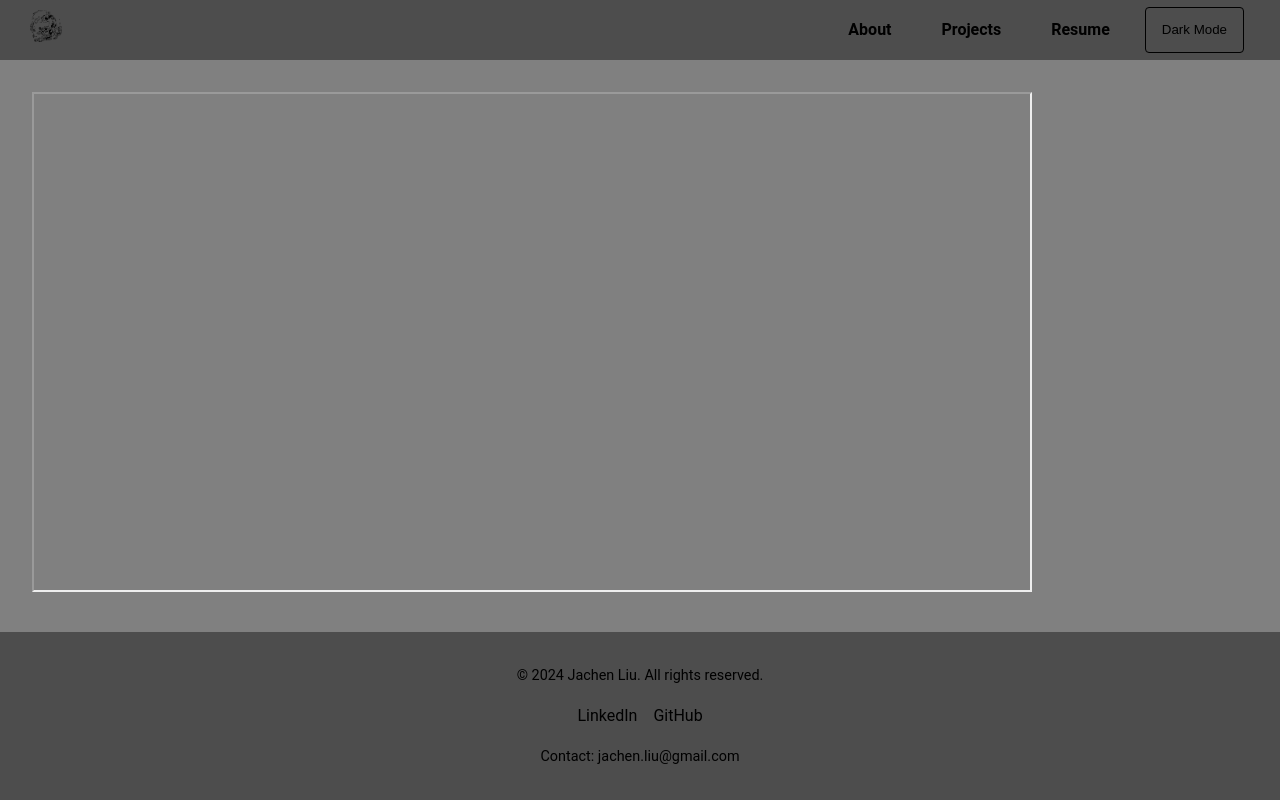
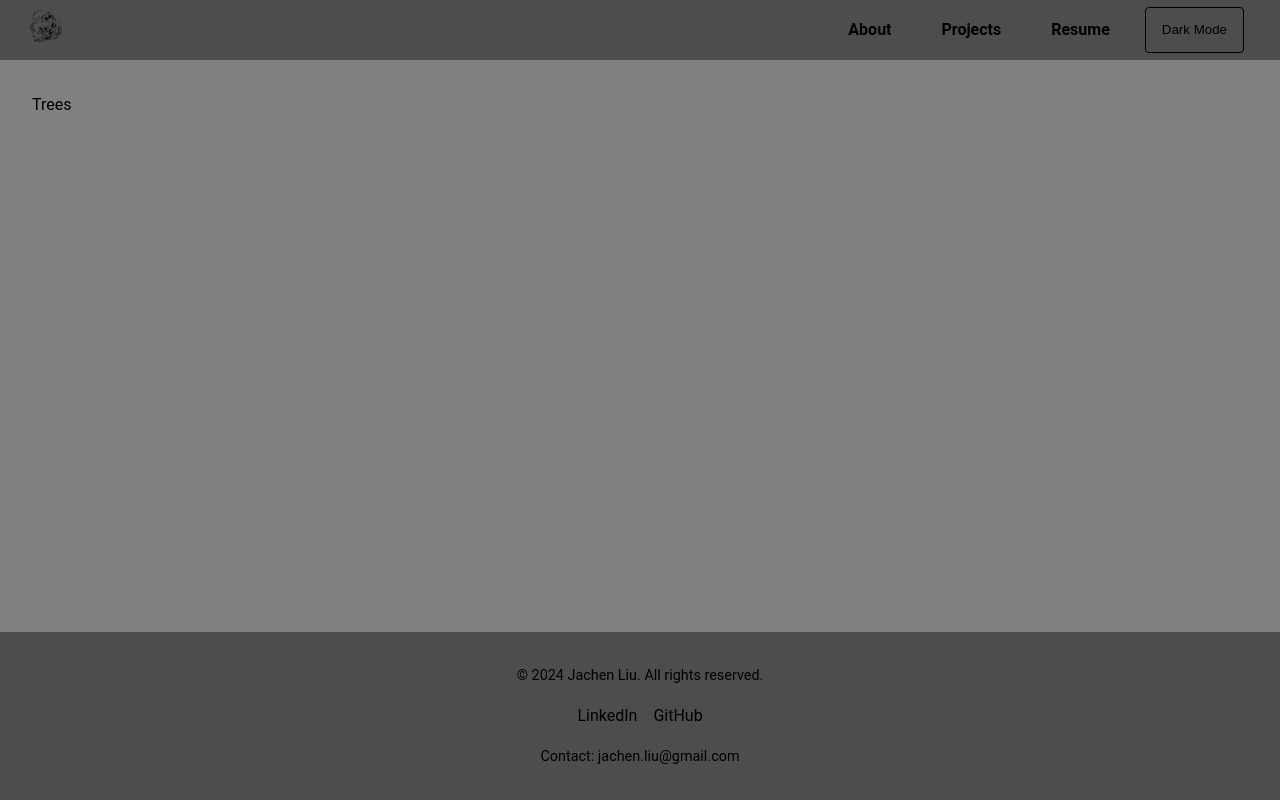
Before and after one commit to JachenLiu/aboutme, a React (Vite) app: page /trees in a window 1280 px wide. Built offline with nearby package versions, Linux system fonts and the light colour scheme.

Commit message:
figuring out deployment

```diff
--- a/package.json
+++ b/package.json
@@ -2,7 +2,7 @@
   "name": "jachen",
   "private": true,
   "version": "0.0.0",
-  "homepage": "https://jachenliu.github.io/",
+  "homepage": "https://jachenliu.github.io",
   "type": "module",
   "scripts": {
     "dev": "vite",
--- a/src/pages/Trees.jsx
+++ b/src/pages/Trees.jsx
@@ -4,7 +4,10 @@ import '../styles/Trees.css';
 export function Trees() {
   return (
     <div className='trees'>
-        <iframe src="/trees_density.html"width={1000} height={500}></iframe>
+      <a href="/trees_density.html" >
+          Trees
+        </a>
+        {/* <iframe src="/trees_density.html"width={1000} height={500}></iframe> */}
     </div>
   );
 }
--- a/vite.config.js
+++ b/vite.config.js
@@ -6,5 +6,5 @@ const repoName = 'aboutme';
 // https://vitejs.dev/config/
 export default defineConfig({
   plugins: [react()],
-  base: `/`,
+  base: `./}`,
 })
```
